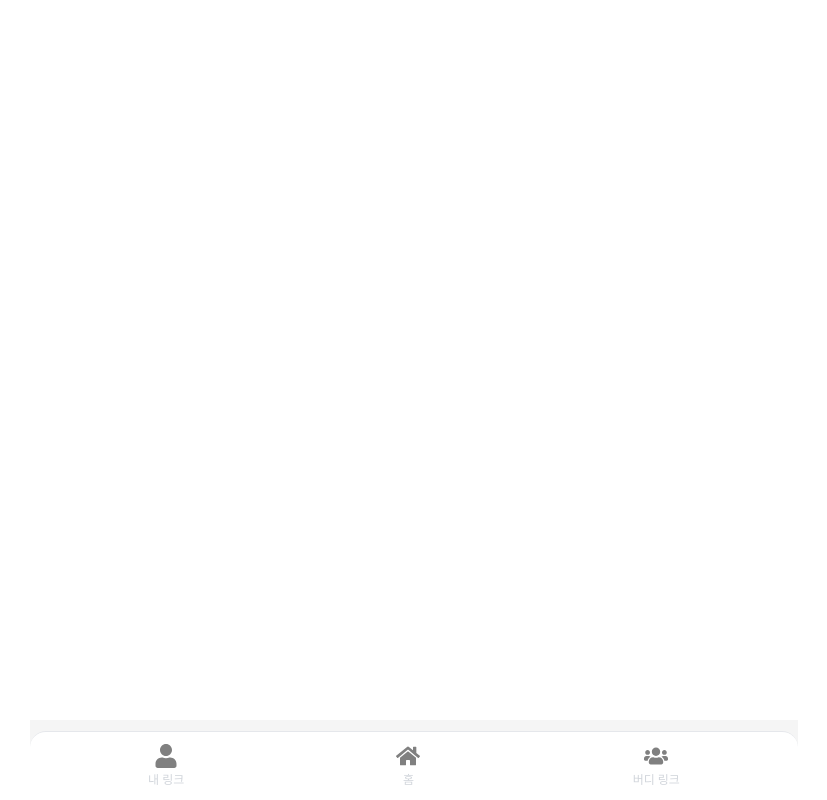
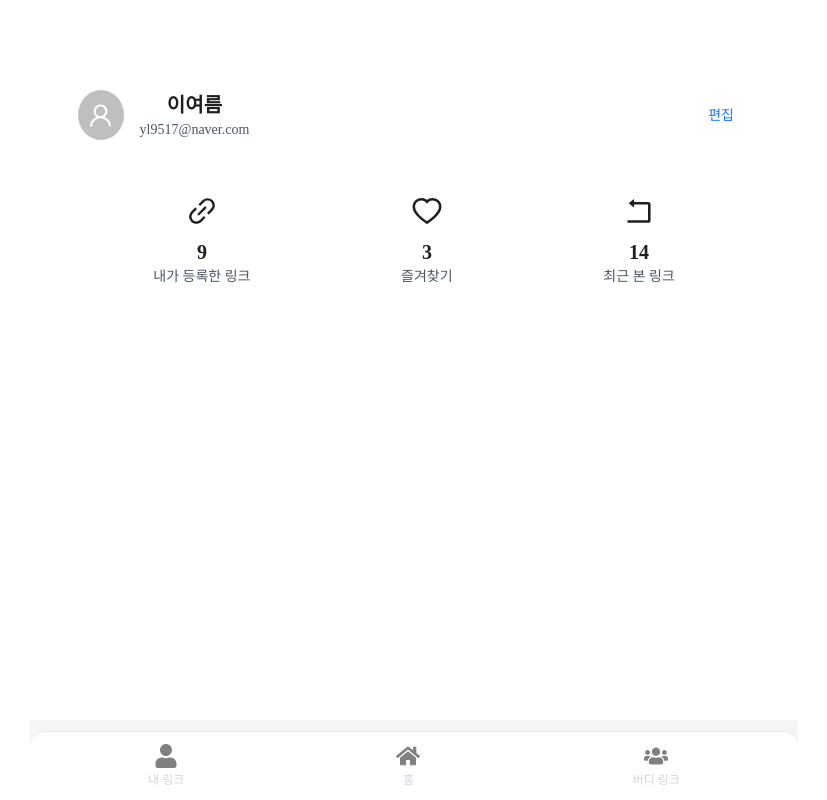
Before and after one commit to Link-Buddy/front, a React (Create React App) app: page /user in a window 1280 px wide. Before the commit this address had no page. Shown: the whole page, without its empty margins (226-1053 px from the left). Built offline with nearby package versions, Linux system fonts and the light colour scheme.

Commit message:
feat: add 유저페이지, 버디상세페이지,링크추가 버튼

```diff
--- a/src/App.tsx
+++ b/src/App.tsx
@@ -13,6 +13,10 @@ import LinkComponent from 'pages/link';
 import LinkDetailComponent from 'pages/link/detail';
 import SearchComponent from 'pages/search';
 import MyLinkPage from 'page/MyLinkPage';
+
+import UserEditPage from 'page/UserEditPage';
+import UserPage from 'page/UserPage';
+import BuddyPage from 'page/BuddyPage';
 
 function App() {
   const antdTheme = {
@@ -30,13 +34,16 @@ function App() {
               <Route path="/" element={<HomePage />} />
               <Route path="/home" element={<HomePage />} />
               <Route path="/my" element={<MyLinkPage />} />
+              <Route path="/buddy" element={<BuddyPage />} />
+              <Route path="/user" element={<UserPage />} />
+              <Route path="/user/:userId" element={<UserEditPage />} />
 
               <Route path="/add-link" element={<AddLinkPage />} />
               <Route path="/main" element={<MainComponent />} />
               <Route path="/login" element={<LoginComponent />} />
               <Route path="/test" element={<TestComponent />} />
               <Route path="/search" element={<SearchComponent />} />
-              <Route path="/buddy" element={<BuddyComponent />} />
+              <Route path="/buddylist" element={<BuddyComponent />} />
               <Route path="/link" element={<LinkComponent />} />
               <Route path="/link/:id" element={<LinkDetailComponent />} />
             </Routes>
--- a/src/components/FloatAddLinkBtn.tsx
+++ b/src/components/FloatAddLinkBtn.tsx
@@ -1,16 +1,24 @@
 import React from 'react';
 import { PlusOutlined } from '@ant-design/icons';
-import { FloatButton } from 'antd';
+import { useNavigate } from 'react-router-dom';
 
-const FloatAddLinkBtn: React.FC = () => (
-  <div className="">
-    <FloatButton
-      shape="circle"
-      type="primary"
-      icon={<PlusOutlined />}
-      className=""
-    />
-  </div>
-);
+const FloatAddLinkBtn: React.FC = () => {
+  const navigate = useNavigate(); // useNavigate 훅 사용
+
+  const handleNavigate = () => {
+    navigate('/add-link'); // 클릭 시 이동할 페이지 경로
+  };
+
+  return (
+    <div className="  z-20 pointer-events-none w-full flex justify-end pr-4">
+      <button
+        className="bg-pink-500 text-white p-4 rounded-full shadow-lg pointer-events-auto"
+        onClick={handleNavigate}
+      >
+        <PlusOutlined style={{ fontSize: '24px' }} />
+      </button>
+    </div>
+  );
+};
 
 export default FloatAddLinkBtn;
--- a/src/components/NavBar.tsx
+++ b/src/components/NavBar.tsx
@@ -7,7 +7,7 @@ const NavBar = () => {
     <div className="fixed bottom-0 left-1/2 transform -translate-x-1/2 w-full max-w-screen-md flex justify-around p-3 bg-white border-t rounded-tl-2xl rounded-tr-2xl">
       <NavLinkComponent to="/my" name="내 링크" icon={FaUser} />
       <NavLinkComponent to="/home" name="홈" icon={FaHome} />
-      <NavLinkComponent to="/buddy" name="버디 링크" icon={FaUsers} />
+      <NavLinkComponent to="/buddylist" name="버디 링크" icon={FaUsers} />
     </div>
   );
 };
--- /dev/null
+++ b/src/components/UserProfile.tsx
@@ -0,0 +1,18 @@
+import React from 'react';
+import { Avatar } from 'antd';
+
+interface UserProfileProps {
+  username: string;
+  imgSrc: string;
+}
+
+const UserProfile: React.FC<UserProfileProps> = ({ username, imgSrc }) => {
+  return (
+    <div className="flex flex-col items-center">
+      <Avatar size={80} icon={<img src={imgSrc} alt={username} />} />
+      <div className="text-sm mt-2">{username}</div>
+    </div>
+  );
+};
+
+export default UserProfile;
--- a/src/page/BuddyPage.tsx
+++ b/src/page/BuddyPage.tsx
@@ -1,10 +1,65 @@
-import React from 'react';
+import React, { useRef } from 'react';
 import FolderComponent from '../components/Folder';
 import FloatAddLinkBtn from '../components/FloatAddLinkBtn';
+import UserProfile from 'components/UserProfile';
+import '../style/css/buddy.css';
+import { ArrowLeftOutlined, ArrowRightOutlined } from '@ant-design/icons';
+import { SearchComponent } from 'components/Search';
+const BuddyPage: React.FC = () => {
+  const scrollContainerRef = useRef<HTMLDivElement>(null);
 
-const MyLinkPage: React.FC = () => {
+  const scrollLeft = () => {
+    if (scrollContainerRef.current) {
+      scrollContainerRef.current.scrollBy({
+        left: -150,
+        behavior: 'smooth',
+      });
+    }
+  };
+
+  const scrollRight = () => {
+    if (scrollContainerRef.current) {
+      scrollContainerRef.current.scrollBy({ left: 150, behavior: 'smooth' });
+    }
+  };
+
   return (
     <div className="p-4 relative">
+      <div className="relative flex items-center p-4 mb-6">
+        <button
+          onClick={scrollLeft}
+          className="absolute left-0 h-full z-10 bg-white bg-opacity-75 hover:bg-opacity-100 rounded-full p-2 shadow-md"
+        >
+          <ArrowLeftOutlined className="text-2xl" />
+        </button>
+        <div
+          ref={scrollContainerRef}
+          className="flex space-x-8 mr-10 ml-10 overflow-x-auto no-scrollbar"
+        >
+          <UserProfile
+            username="User 1"
+            imgSrc="https://via.placeholder.com/64"
+          />
+
+          <UserProfile
+            username="User 2"
+            imgSrc="https://via.placeholder.com/64"
+          />
+          <UserProfile
+            username="User 3"
+            imgSrc="https://via.placeholder.com/64"
+          />
+        </div>
+        <button
+          onClick={scrollRight}
+          className="absolute right-0 h-full z-10 bg-white bg-opacity-75 hover:bg-opacity-100 rounded-full p-2 shadow-md"
+        >
+          <ArrowRightOutlined className="text-2xl" />
+        </button>
+      </div>
+      <div>
+        <SearchComponent />
+      </div>
       <div className="flex flex-wrap justify-between ">
         <FolderComponent id={1} title="여행" count={5} />
         <FolderComponent id={2} title="폴더 2" count={3} />
@@ -23,4 +78,4 @@ const MyLinkPage: React.FC = () => {
   );
 };
 
-export default MyLinkPage;
+export default BuddyPage;
--- a/src/page/MyLinkPage.tsx
+++ b/src/page/MyLinkPage.tsx
@@ -1,10 +1,14 @@
 import React from 'react';
 import FolderComponent from '../components/Folder';
 import FloatAddLinkBtn from '../components/FloatAddLinkBtn';
+import { SearchComponent } from 'components/Search';
 
 const MyLinkPage: React.FC = () => {
   return (
     <div className="p-4 relative">
+      <div>
+        <SearchComponent />
+      </div>
       <div className="flex flex-wrap justify-between ">
         <FolderComponent id={1} title="여행" count={5} />
         <FolderComponent id={2} title="폴더 2" count={3} />
--- /dev/null
+++ b/src/page/UserEditPage.tsx
@@ -0,0 +1,15 @@
+import React from 'react';
+import { useParams } from 'react-router-dom';
+
+const UserEditPage = () => {
+  const { userId } = useParams();
+
+  return (
+    <div>
+      <h1>User Page</h1>
+      <p>User ID: {userId}</p>
+    </div>
+  );
+};
+
+export default UserEditPage;
--- /dev/null
+++ b/src/page/UserPage.tsx
@@ -0,0 +1,46 @@
+import {
+  HeartOutlined,
+  LinkOutlined,
+  RollbackOutlined,
+  UserOutlined,
+} from '@ant-design/icons';
+import { Avatar, Button } from 'antd';
+import React from 'react';
+
+const UserPage = () => {
+  return (
+    <div className="flex flex-col mr-8 ml-8 items-center p-4 bg-white rounded-lg  mx-auto">
+      <div className="flex items-center w-full mb-14">
+        <Avatar size={50} icon={<UserOutlined />} className="mr-4" />
+        <div className="flex justify-between w-full items-center">
+          <div className="flex flex-col">
+            <span className="font-bold text-xl ">이여름</span>
+            <span className="text-gray-600">yl9517@naver.com</span>
+          </div>
+          <Button type="link" className="text-blue-500">
+            편집
+          </Button>
+        </div>
+      </div>
+      <div className="flex justify-around w-full mb-4">
+        <div className="text-center">
+          <LinkOutlined className="text-3xl mb-3" />
+          <div className="text-xl font-bold">9</div>
+          <div className="text-gray-600">내가 등록한 링크</div>
+        </div>
+        <div>
+          <HeartOutlined className="text-3xl mb-3" />
+          <div className="text-xl font-bold">3</div>
+          <div className="text-gray-600">즐겨찾기</div>
+        </div>
+        <div className="text-center">
+          <RollbackOutlined className="text-3xl mb-3" />
+          <div className="text-xl font-bold">14</div>
+          <div className="text-gray-600">최근 본 링크</div>
+        </div>
+      </div>
+    </div>
+  );
+};
+
+export default UserPage;
--- /dev/null
+++ b/src/style/css/buddy.css
@@ -0,0 +1,8 @@
+.no-scrollbar::-webkit-scrollbar {
+  display: none;
+}
+
+.no-scrollbar {
+  -ms-overflow-style: none;
+  scrollbar-width: none;
+}
```
Also changed, not shown: 1 other file (tests, documents, lock files or other folders).
